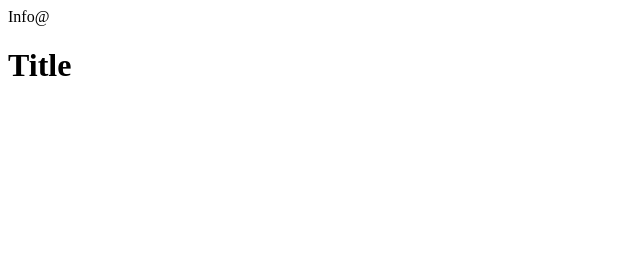
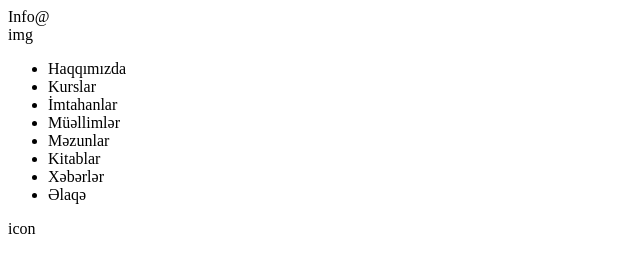
Before and after one commit to ElcinQuliyev/RBA, a plain HTML site: page index.html in a window 1280 px wide. Shown: the whole page, without its empty margins (0-640 px from the left). Drawn offline with Linux system fonts and the light colour scheme.

Commit message:
header and nav

```diff
--- a/index.html
+++ b/index.html
@@ -9,7 +9,20 @@
   <body>
     <header>
       <div>Info@</div>
-      <h1>Title</h1>
+      <nav>
+        <div>img</div>
+        <ul>
+          <li>Haqqımızda</li>
+          <li>Kurslar</li>
+          <li>İmtahanlar</li>
+          <li>Müəllimlər</li>
+          <li>Məzunlar</li>
+          <li>Kitablar</li>
+          <li>Xəbərlər</li>
+          <li>Əlaqə</li>
+        </ul>
+        <div>icon</div>
+      </nav>
     </header>
   </body>
 </html>
```
